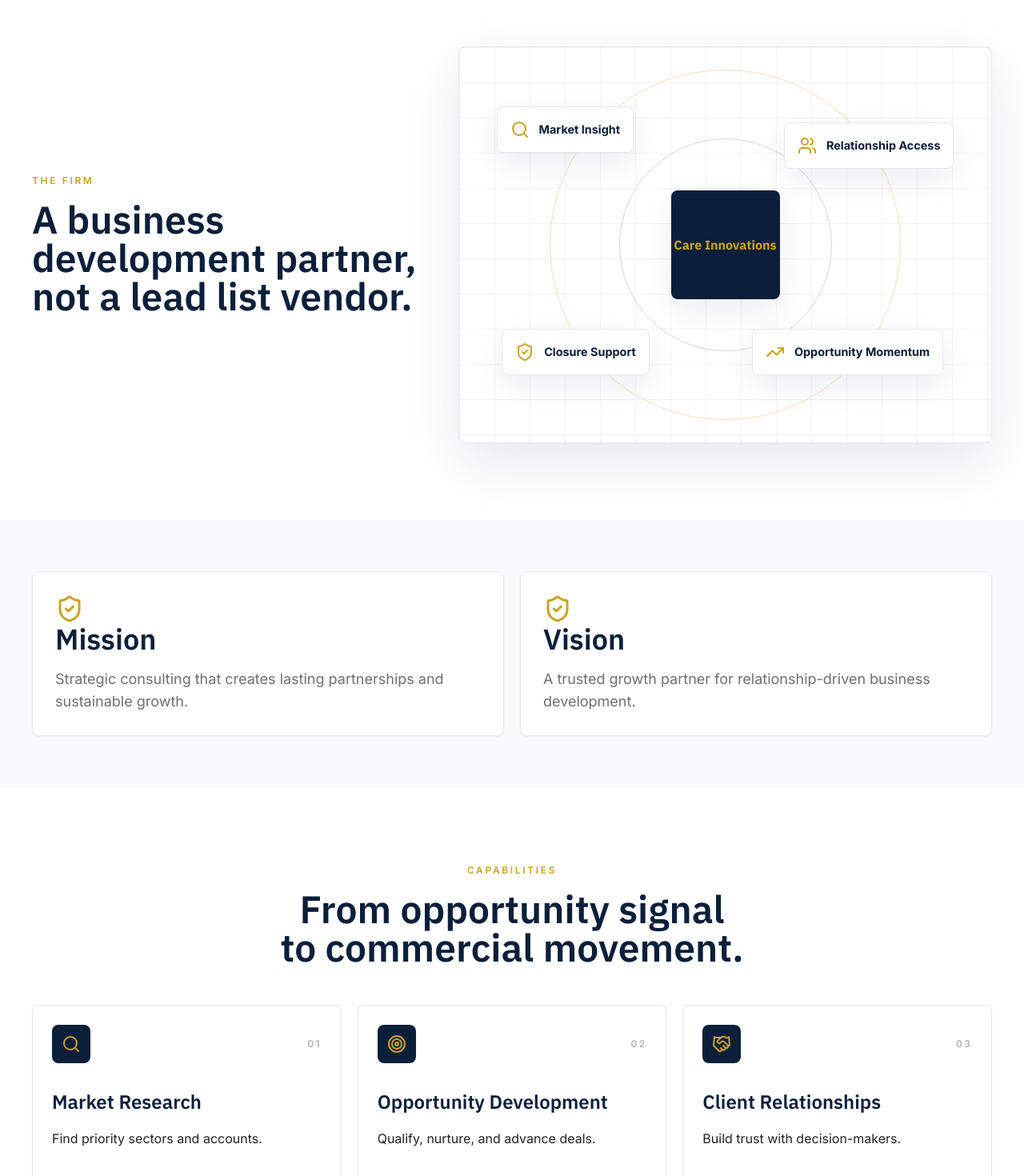
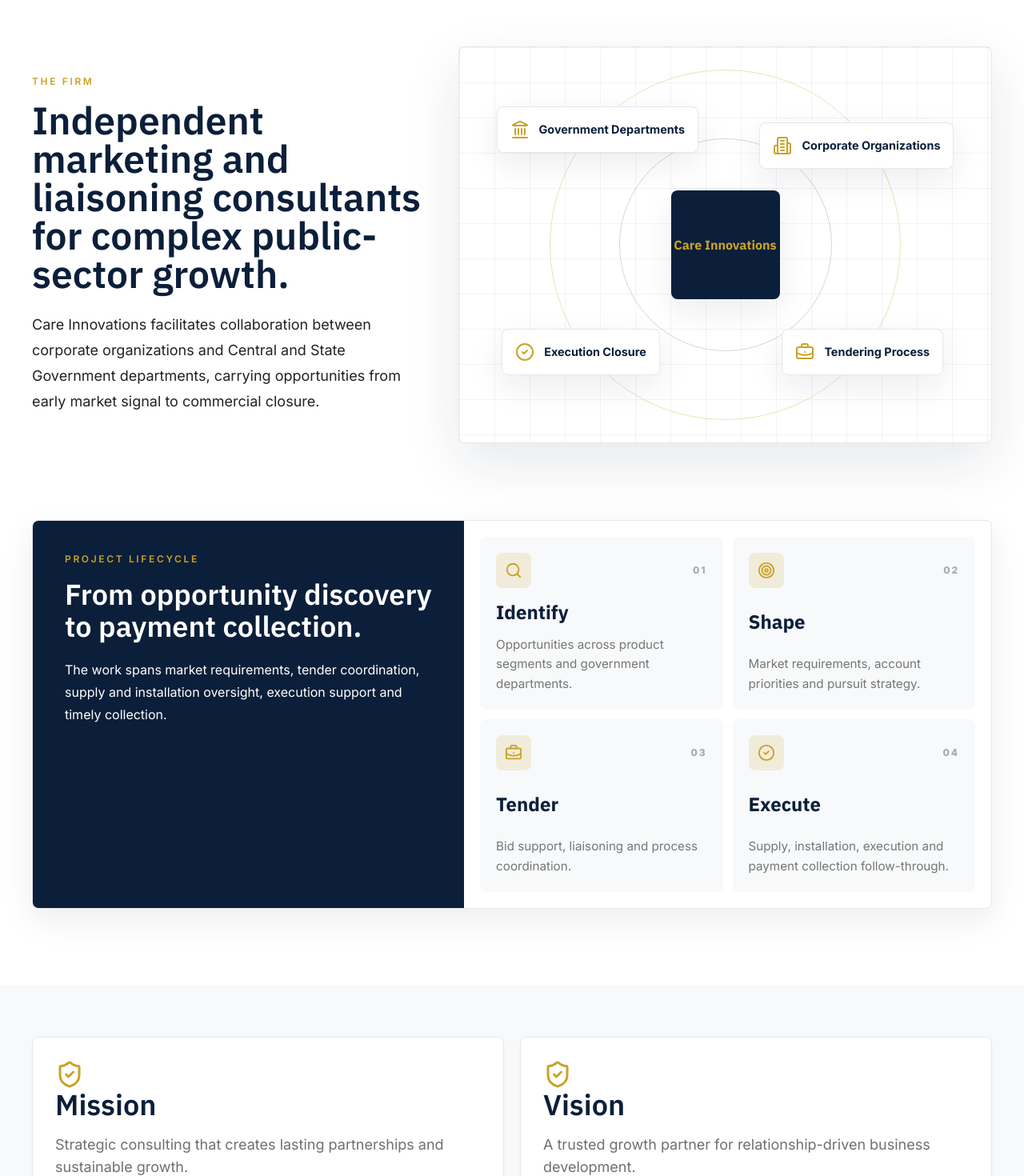
Before and after one commit to ncdeekshith/Careinnovations, a Next.js app: page / in a window 1280 px wide. Shown: the part 1140-2610 px from the top of the page at 80% size. Built offline with nearby package versions, Linux system fonts and the light colour scheme.

Commit message:
Update company content and CEO profile

```diff
--- a/app/globals.css
+++ b/app/globals.css
@@ -234,18 +234,135 @@ body {
   font-size: 1rem;
 }
 
+.lifecycle-card {
+  display: flex;
+  min-height: 13.5rem;
+  flex-direction: column;
+  justify-content: space-between;
+  border-radius: 8px;
+  background: #f8f9fa;
+  padding: 1.25rem;
+}
+
+.lifecycle-card span,
+.metro-card span {
+  color: rgba(11, 31, 58, 0.36);
+  font-size: 0.75rem;
+  font-weight: 800;
+  letter-spacing: 0.16em;
+}
+
+.lifecycle-card h3,
+.metro-card h4 {
+  color: #0b1f3a;
+  font-family: var(--font-plex);
+  font-size: 1.5rem;
+  font-weight: 700;
+}
+
+.lifecycle-card p,
+.metro-card p {
+  color: rgba(44, 44, 44, 0.64);
+  font-size: 0.95rem;
+  line-height: 1.6;
+}
+
+.brand-tile {
+  display: grid;
+  min-height: 5.75rem;
+  place-items: center;
+  border: 1px solid rgba(11, 31, 58, 0.1);
+  border-radius: 8px;
+  background: #ffffff;
+  padding: 1rem;
+  color: rgba(11, 31, 58, 0.74);
+  text-align: center;
+  font-size: 0.95rem;
+  font-weight: 800;
+  box-shadow: 0 10px 28px rgba(11, 31, 58, 0.06);
+}
+
+.metro-card {
+  display: flex;
+  min-height: 17rem;
+  flex-direction: column;
+  justify-content: space-between;
+  border-radius: 8px;
+  background:
+    linear-gradient(150deg, rgba(11, 31, 58, 0.96), rgba(22, 68, 109, 0.92));
+  padding: 1.35rem;
+  color: #ffffff;
+}
+
+.metro-card svg {
+  color: #c9a227;
+}
+
+.metro-card span {
+  color: rgba(201, 162, 39, 0.76);
+}
+
+.metro-card h4 {
+  color: #ffffff;
+}
+
+.metro-card p {
+  color: rgba(255, 255, 255, 0.66);
+}
+
 .founder-card {
+  position: relative;
   display: flex;
   min-height: 30rem;
   flex-direction: column;
   justify-content: space-between;
   overflow: hidden;
   border-radius: 8px;
+  background: #0b1f3a;
+  box-shadow: 0 24px 70px rgba(11, 31, 58, 0.16);
+}
+
+.founder-card::after {
+  content: "";
+  position: absolute;
+  inset: 0;
   background:
-    radial-gradient(circle at 70% 18%, rgba(201, 162, 39, 0.26), transparent 18rem),
-    linear-gradient(150deg, #0b1f3a, #16446d);
+    linear-gradient(180deg, rgba(11, 31, 58, 0.02) 30%, rgba(11, 31, 58, 0.78) 100%),
+    linear-gradient(90deg, rgba(11, 31, 58, 0.18), transparent 56%);
+  pointer-events: none;
+}
+
+.founder-photo {
+  position: absolute;
+  inset: 0;
+  height: 100%;
+  width: 100%;
+  object-fit: cover;
+  object-position: center top;
+}
+
+.founder-caption {
+  position: relative;
+  z-index: 1;
+  margin-top: auto;
   padding: 2rem;
-  box-shadow: 0 24px 70px rgba(11, 31, 58, 0.16);
+}
+
+.founder-caption p {
+  color: #c9a227;
+  font-size: 0.82rem;
+  font-weight: 800;
+  letter-spacing: 0.22em;
+  text-transform: uppercase;
+}
+
+.founder-caption h2 {
+  margin-top: 0.5rem;
+  color: #ffffff;
+  font-family: var(--font-plex);
+  font-size: clamp(2rem, 5vw, 3.25rem);
+  font-weight: 700;
+  line-height: 1;
 }
 
 .dark .visual-map {
@@ -273,6 +390,21 @@ body {
 
 .dark .process-step strong {
   color: #ffffff;
+}
+
+.dark .lifecycle-card,
+.dark .brand-tile {
+  border-color: rgba(255, 255, 255, 0.1);
+  background: rgba(255, 255, 255, 0.08);
+}
+
+.dark .lifecycle-card h3,
+.dark .brand-tile {
+  color: rgba(255, 255, 255, 0.88);
+}
+
+.dark .lifecycle-card p {
+  color: rgba(255, 255, 255, 0.64);
 }
 
 .reveal-in {
--- a/app/page.tsx
+++ b/app/page.tsx
@@ -35,6 +35,7 @@ import { ThemeToggle } from "@/components/ThemeToggle";
 const navItems = [
   ["Firm", "#about"],
   ["Services", "#services"],
+  ["Impact", "#impact"],
   ["Approach", "#process"],
   ["Team", "#strategists"],
   ["Contact", "#contact"]
@@ -48,12 +49,12 @@ const proof = [
 ];
 
 const services = [
-  [Search, "Market Research", "Find priority sectors and accounts."],
-  [Target, "Opportunity Development", "Qualify, nurture, and advance deals."],
-  [Handshake, "Client Relationships", "Build trust with decision-makers."],
-  [BriefcaseBusiness, "BD Consulting", "Sharpen positioning and outreach."],
-  [CircleDollarSign, "Sales Support", "Support proposals and closure."],
-  [TrendingUp, "Growth Advisory", "Plan expansion with discipline."]
+  [Search, "Market Requirements", "Translate product segments into actionable government demand."],
+  [Target, "Opportunity Development", "Identify qualified opportunities across Central and State departments."],
+  [Handshake, "Institutional Liaisoning", "Facilitate corporate, department and stakeholder collaboration."],
+  [BriefcaseBusiness, "Tender Management", "Support tendering, documentation, positioning and bid movement."],
+  [CircleDollarSign, "Execution Support", "Coordinate supply, installation, execution and payment follow-through."],
+  [TrendingUp, "Growth Advisory", "Build durable accounts, relationships and expansion plans."]
 ];
 
 const industries = [
@@ -83,11 +84,33 @@ const outcomes = [
   ["Strategic Clarity", "Clearer priorities for growth teams."]
 ];
 
+const lifecycle = [
+  [Search, "Identify", "Opportunities across product segments and government departments."],
+  [Target, "Shape", "Market requirements, account priorities and pursuit strategy."],
+  [BriefcaseBusiness, "Tender", "Bid support, liaisoning and process coordination."],
+  [CheckCircle2, "Execute", "Supply, installation, execution and payment collection follow-through."]
+];
+
+const partners = [
+  "Belden India Pvt. Ltd.",
+  "Sintex Industries Ltd.",
+  "Bajaj Auto Ltd.",
+  "Bajaj Allianz",
+  "EPP Ltd.",
+  "RCCL"
+];
+
+const metroWins = [
+  ["Gujarat Metro", "Networking solution breakthrough"],
+  ["Chennai Metro", "Public infrastructure opportunity"],
+  ["Bengaluru Metro", "Institutional relationship momentum"]
+];
+
 const caseStudies = [
-  ["Market Expansion", "New sector entry"],
-  ["Partnerships", "Long-term alliances"],
-  ["Lead Development", "Qualified pipeline"],
-  ["Growth Consulting", "Sharper positioning"]
+  ["25+ Years", "Independent marketing and liaisoning consultancy"],
+  ["Pan India", "Business development consulting for Belden India"],
+  ["3 Metros", "Gujarat, Chennai and Bengaluru breakthroughs"],
+  ["End-to-End", "Opportunity, tender, execution and collection support"]
 ];
 
 const assetBase = process.env.NEXT_PUBLIC_BASE_PATH ?? "";
@@ -267,15 +290,18 @@ export default function Home() {
         <div className="section grid gap-10 lg:grid-cols-[0.85fr_1.15fr] lg:items-center">
           <Reveal>
             <p className="eyebrow mb-4">The Firm</p>
-            <h2 className="heading-lg text-balance">A business development partner, not a lead list vendor.</h2>
+            <h2 className="heading-lg text-balance">Independent marketing and liaisoning consultants for complex public-sector growth.</h2>
+            <p className="mt-6 max-w-xl text-lg leading-8 text-ink/68 dark:text-white/68">
+              Care Innovations facilitates collaboration between corporate organizations and Central and State Government departments, carrying opportunities from early market signal to commercial closure.
+            </p>
           </Reveal>
           <Reveal delay={0.08}>
             <div className="visual-map">
               {[
-                ["Market Insight", Search],
-                ["Relationship Access", Users],
-                ["Opportunity Momentum", TrendingUp],
-                ["Closure Support", ShieldCheck]
+                ["Government Departments", Landmark],
+                ["Corporate Organizations", Building2],
+                ["Tendering Process", BriefcaseBusiness],
+                ["Execution Closure", CheckCircle2]
               ].map(([label, Icon], index) => (
                 <div key={label as string} className={`visual-node visual-node-${index + 1}`}>
                   <Icon size={24} />
@@ -285,6 +311,34 @@ export default function Home() {
               <div className="visual-center">
                 <span>Care Innovations</span>
               </div>
+            </div>
+          </Reveal>
+        </div>
+      </section>
+
+      <section className="pb-24">
+        <div className="section">
+          <Reveal className="grid overflow-hidden rounded-lg border border-navy/10 bg-white shadow-soft lg:grid-cols-[0.9fr_1.1fr] dark:border-white/10 dark:bg-white/[0.06]">
+            <div className="bg-navy p-8 text-white sm:p-10">
+              <p className="eyebrow mb-4">Project Lifecycle</p>
+              <h2 className="font-display text-3xl font-semibold tracking-normal sm:text-4xl">From opportunity discovery to payment collection.</h2>
+              <p className="mt-5 text-base leading-7 text-white/68">
+                The work spans market requirements, tender coordination, supply and installation oversight, execution support and timely collection.
+              </p>
+            </div>
+            <div className="grid gap-3 p-4 sm:grid-cols-2 sm:p-5">
+              {lifecycle.map(([Icon, title, text], index) => (
+                <Reveal key={title as string} delay={index * 0.035} className="lifecycle-card">
+                  <div className="flex items-center justify-between">
+                    <div className="grid h-11 w-11 place-items-center rounded-lg bg-gold/15 text-gold">
+                      <Icon size={22} />
+                    </div>
+                    <span>0{index + 1}</span>
+                  </div>
+                  <h3>{title as string}</h3>
+                  <p>{text as string}</p>
+                </Reveal>
+              ))}
             </div>
           </Reveal>
         </div>
@@ -354,6 +408,46 @@ export default function Home() {
         </div>
       </section>
 
+      <section id="impact" className="py-24">
+        <div className="section">
+          <Reveal className="grid gap-8 lg:grid-cols-[0.8fr_1.2fr] lg:items-end">
+            <div>
+              <p className="eyebrow mb-4">Partnerships</p>
+              <h2 className="heading-lg text-balance">Trusted by leading organizations across industrial, mobility, insurance and networking segments.</h2>
+            </div>
+            <div className="grid grid-cols-2 gap-3 md:grid-cols-3">
+              {partners.map((partner) => (
+                <div key={partner} className="brand-tile">
+                  {partner}
+                </div>
+              ))}
+            </div>
+          </Reveal>
+
+          <Reveal delay={0.08} className="mt-14 overflow-hidden rounded-lg border border-navy/10 bg-white shadow-premium lg:grid lg:grid-cols-[1fr_1.25fr] dark:border-white/10 dark:bg-white/[0.06]">
+            <div className="bg-mist p-8 sm:p-10 dark:bg-white/[0.04]">
+              <p className="eyebrow mb-4">Belden India</p>
+              <h3 className="font-display text-3xl font-semibold tracking-normal text-navy sm:text-4xl dark:text-white">
+                Pan-India business development for a networking major.
+              </h3>
+              <p className="mt-5 text-base leading-7 text-ink/66 dark:text-white/66">
+                Over the last three years, Care Innovations has helped create significant breakthroughs for Belden networking solutions across major metro infrastructure opportunities.
+              </p>
+            </div>
+            <div className="grid gap-3 p-4 sm:grid-cols-3 sm:p-5">
+              {metroWins.map(([title, text], index) => (
+                <div key={title} className="metro-card">
+                  <MapPin size={22} />
+                  <span>0{index + 1}</span>
+                  <h4>{title}</h4>
+                  <p>{text}</p>
+                </div>
+              ))}
+            </div>
+          </Reveal>
+        </div>
+      </section>
+
       <section className="py-24">
         <div className="section">
           <Reveal className="mx-auto max-w-3xl text-center">
@@ -397,24 +491,28 @@ export default function Home() {
         <div className="section grid gap-10 lg:grid-cols-[0.8fr_1.2fr] lg:items-center">
           <Reveal>
             <div className="founder-card">
-              <div className="grid h-28 w-28 place-items-center rounded-full border border-white/18 bg-white/10 text-4xl font-semibold text-gold">
-                AP
-              </div>
-              <div>
-                <p className="text-sm font-semibold uppercase tracking-[0.22em] text-gold">Founder & CEO</p>
-                <h2 className="mt-2 font-display text-4xl font-semibold text-white">Aravind Patil</h2>
+              <Image
+                src={`${assetBase}/images/aravind-gouda-patil-ceo.jpeg`}
+                alt="Aravind Gouda Patil, Founder and CEO of Care Innovations"
+                width={600}
+                height={760}
+                className="founder-photo"
+              />
+              <div className="founder-caption">
+                <p>Founder & CEO</p>
+                <h2>Aravind Gouda Patil</h2>
               </div>
             </div>
           </Reveal>
           <Reveal delay={0.08}>
             <p className="eyebrow mb-4">Leadership</p>
-            <h2 className="heading-lg text-balance">25+ years of business consulting experience.</h2>
+            <h2 className="heading-lg text-balance">25+ years of institutional access, tendering knowledge and execution discipline.</h2>
             <div className="mt-8 grid gap-3 sm:grid-cols-2">
               {[
-                "Strategic advisor",
-                "Business consulting expert",
-                "MBA, ITM Chennai",
-                "BA, Karnataka University"
+                "Independent marketing and liaisoning consultancy",
+                "Corporate and government collaboration",
+                "Tendering, supply and installation oversight",
+                "Payment collection follow-through"
               ].map((item) => (
                 <div key={item} className="flex items-center gap-3 rounded-lg border border-navy/10 p-4 dark:border-white/10">
                   <CheckCircle2 className="shrink-0 text-gold" size={19} />
@@ -495,7 +593,7 @@ export default function Home() {
               <div className="mt-10 space-y-4 text-white/72">
                 <p className="flex items-center gap-3"><Mail className="text-gold" size={20} /> care.aravind@gmail.com</p>
                 <p className="flex items-center gap-3"><Phone className="text-gold" size={20} /> Strategy call by appointment</p>
-                <p className="flex items-center gap-3"><MapPin className="text-gold" size={20} /> Bengaluru, India</p>
+                <p className="flex items-start gap-3"><MapPin className="mt-1 text-gold" size={20} /> No. 23/6, First Floor, JSM Complex, D Rajgopal Road, Sanjay Nagar, Bangalore - 560094</p>
               </div>
             </div>
             <form className="grid gap-4 p-5 sm:grid-cols-2 sm:p-8">
@@ -529,20 +627,26 @@ export default function Home() {
       </section>
 
       <footer className="border-t border-navy/10 bg-white py-10 dark:border-white/10 dark:bg-[#071528]">
-        <div className="section grid gap-8 md:grid-cols-[1fr_auto_auto_auto] md:items-start">
+        <div className="section grid gap-8 lg:grid-cols-[1.15fr_auto_auto_1fr] lg:items-start">
           <div>
             <div className="flex items-center gap-3">
               <span className="grid h-10 w-10 place-items-center rounded-lg bg-navy text-sm font-semibold text-gold dark:bg-white dark:text-navy">CI</span>
-              <span className="font-display text-lg font-semibold text-navy dark:text-white">Care Innovations</span>
+              <span>
+                <span className="block font-display text-lg font-semibold leading-tight text-navy dark:text-white">Care Innovations</span>
+                <span className="block text-xs font-semibold uppercase tracking-[0.16em] text-gold">Protection Perpetuated</span>
+              </span>
             </div>
             <p className="mt-4 max-w-sm text-sm leading-6 text-ink/60 dark:text-white/58">
-              Strategic opportunity development for sustainable growth.
+              Independent marketing and liaisoning consultancy for sustainable institutional growth.
+            </p>
+            <p className="mt-3 text-xs font-semibold uppercase tracking-[0.14em] text-ink/42 dark:text-white/42">
+              GSTIN: 29ALNPP5107B2Z3
             </p>
           </div>
           <div>
             <h3 className="mb-3 text-sm font-semibold text-navy dark:text-white">Quick Links</h3>
             <div className="space-y-2 text-sm text-ink/60 dark:text-white/58">
-              {navItems.slice(0, 4).map(([label, href]) => <a key={label} href={href} className="block hover:text-gold">{label}</a>)}
+              {navItems.slice(0, 5).map(([label, href]) => <a key={label} href={href} className="block hover:text-gold">{label}</a>)}
             </div>
           </div>
           <div>
@@ -556,6 +660,9 @@ export default function Home() {
           <div>
             <h3 className="mb-3 text-sm font-semibold text-navy dark:text-white">Contact</h3>
             <a href="mailto:care.aravind@gmail.com" className="block text-sm text-ink/60 hover:text-gold dark:text-white/58">care.aravind@gmail.com</a>
+            <p className="mt-3 max-w-xs text-sm leading-6 text-ink/60 dark:text-white/58">
+              No. 23/6, First Floor, JSM Complex, D Rajgopal Road, Sanjay Nagar, Bangalore - 560094
+            </p>
             <a href="https://www.linkedin.com/" aria-label="LinkedIn" className="mt-4 inline-flex h-10 w-10 items-center justify-center rounded-full border border-navy/10 text-navy hover:border-gold hover:text-gold dark:border-white/10 dark:text-white">
               <Linkedin size={18} />
             </a>
```
Also changed, not shown: public/images/aravind-gouda-patil-ceo.jpeg (added), public/images/care-innovations-letterhead.jpeg (added).
